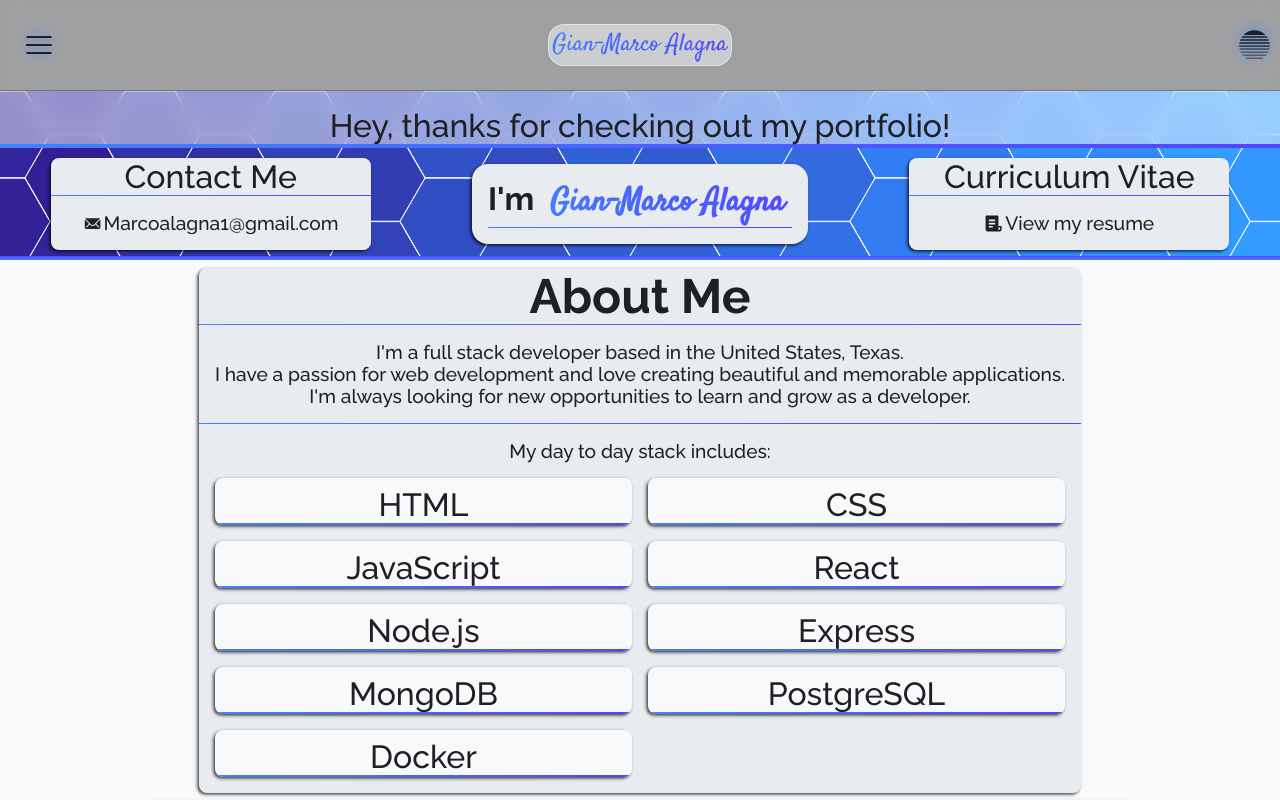
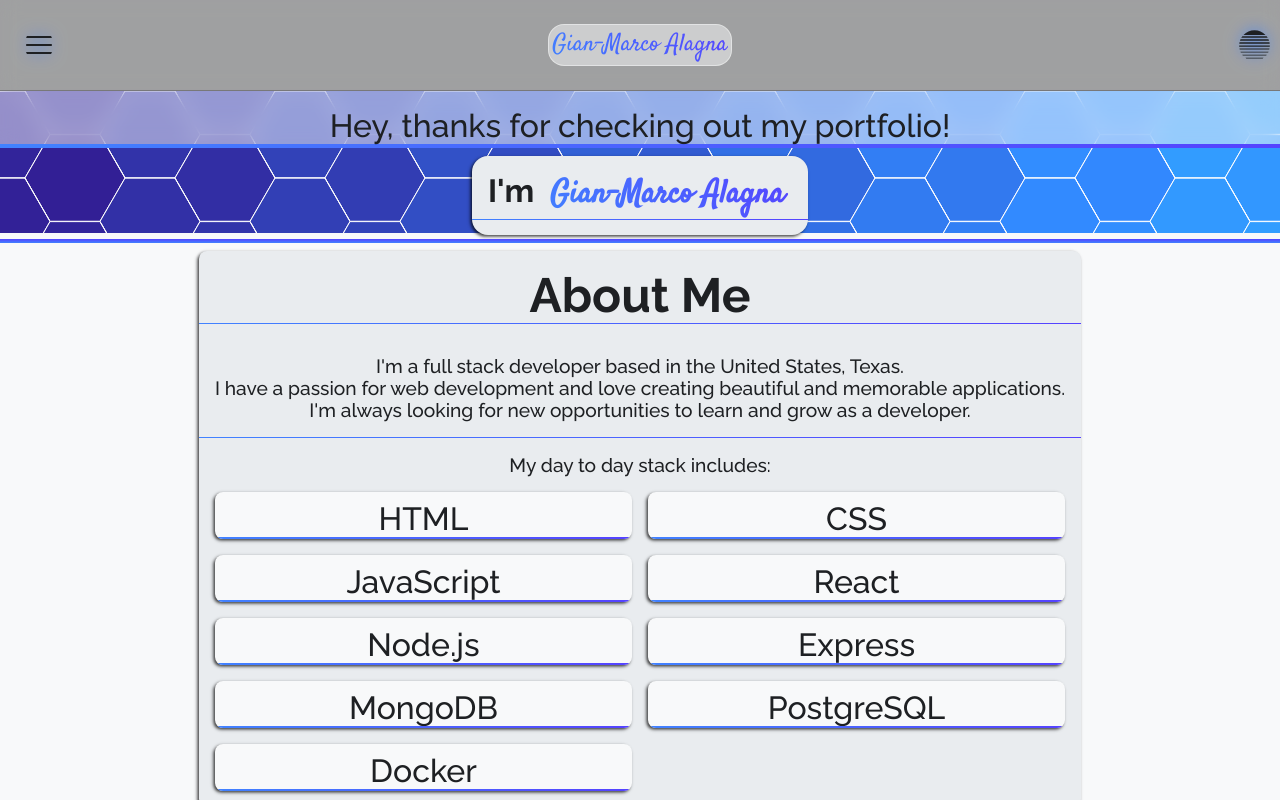
Before and after one commit to GianMarcoAlagna/Portfolio, a React (Vite) app: page / in a window 1280 px wide. Shown: the top 800 px of the page. Built offline with nearby package versions, Linux system fonts and the light colour scheme; a web font is replaced by a local one.

Commit message:
Moved some elements around

```diff
--- a/src/components/Card/Card.css
+++ b/src/components/Card/Card.css
@@ -10,12 +10,14 @@
   background-color: var(--bg-color-darkened);
   border-radius: 0.5rem;
   box-shadow: -0.1rem 0.1rem 0.2rem rgba(0, 0, 0, 0.75);
+  overflow: hidden;
   .card__header {
     text-align: center;
-    padding: 0rem;
     margin: 0rem;
     width: 100%;
     font-size: 2rem;
+    position: relative;
+    padding: 1rem;
     &::after {
       content: "";
       display: block;
@@ -27,6 +29,8 @@
         rgba(var(--secondary-color-rgb), 1)
       );
       background-size: 100%;
+      position: absolute;
+      left: 0;
     }
   }
 
--- a/src/components/Introduction/Introduction.css
+++ b/src/components/Introduction/Introduction.css
@@ -35,8 +35,6 @@
   .Introduction__header {
     font-size: 2.5rem;
     font-weight: 700;
-    margin: 1rem auto;
-    padding: 1rem;
     border-radius: 1rem;
     width: fit-content;
     animation: reveal 1s ease;
--- a/src/components/Introduction/Introduction.jsx
+++ b/src/components/Introduction/Introduction.jsx
@@ -1,6 +1,4 @@
 import { useRef, useEffect } from "react";
-import { IoIosMail } from "react-icons/io";
-import { RiFileList3Fill } from "react-icons/ri";
 import p5 from "p5";
 import { useMainContext } from "../../context/MainContext";
 import { GradientText } from "../Util/GradientText";
@@ -30,40 +28,10 @@ export const Introduction = () => {
           Hey, thanks for checking out my portfolio!
         </p>
         <div className="Introduction__content">
-          <Card>
-            <Card.Header>
-              Contact Me
-            </Card.Header>
-            <Card.Body>
-              <a
-                className="Introduction__link"
-                href="mailto: marcoalagna1@gmail.com"
-              >
-                <IoIosMail />
-                Marcoalagna1@gmail.com
-              </a>
-            </Card.Body>
-          </Card>
           <Card className="Introduction__header">
             <Card.Header>
               I'm <GradientText>Gian-Marco Alagna</GradientText>
             </Card.Header>
-          </Card>
-          <Card>
-            <Card.Header>
-              Curriculum Vitae
-            </Card.Header>
-            <Card.Body>
-              <a
-                className="Introduction__link"
-                href="https://drive.google.com/file/d/1To4g890mq3uLr5sp7rQrL8Y0f82EWXfK/view?usp=sharing"
-                target="_blank"
-                rel="noreferrer"
-              >
-                <RiFileList3Fill />
-                View my resume
-              </a>
-            </Card.Body>
           </Card>
         </div>
       </div>
--- a/src/components/Util/Links.json
+++ b/src/components/Util/Links.json
@@ -1,5 +1,6 @@
 {
   "Linkedin": "https://www.linkedin.com/in/gian-marco-alagna/",
   "Github": "https://github.com/GianMarcoAlagna",
-  "P5.JS": "https://editor.p5js.org/Ocramium/sketches"
+  "P5.JS": "https://editor.p5js.org/Ocramium/sketches",
+  "Resume": "https://drive.google.com/file/d/13vhEvFoptSZUuc0YHWyRWniRYlVhILLJ/view?usp=sharing"
 }
```
Also changed, not shown: src/components/Contact/Contact.jsx (added, +19 -0 lines), src/components/Resume/Resume.jsx (added, +23 -0 lines).
